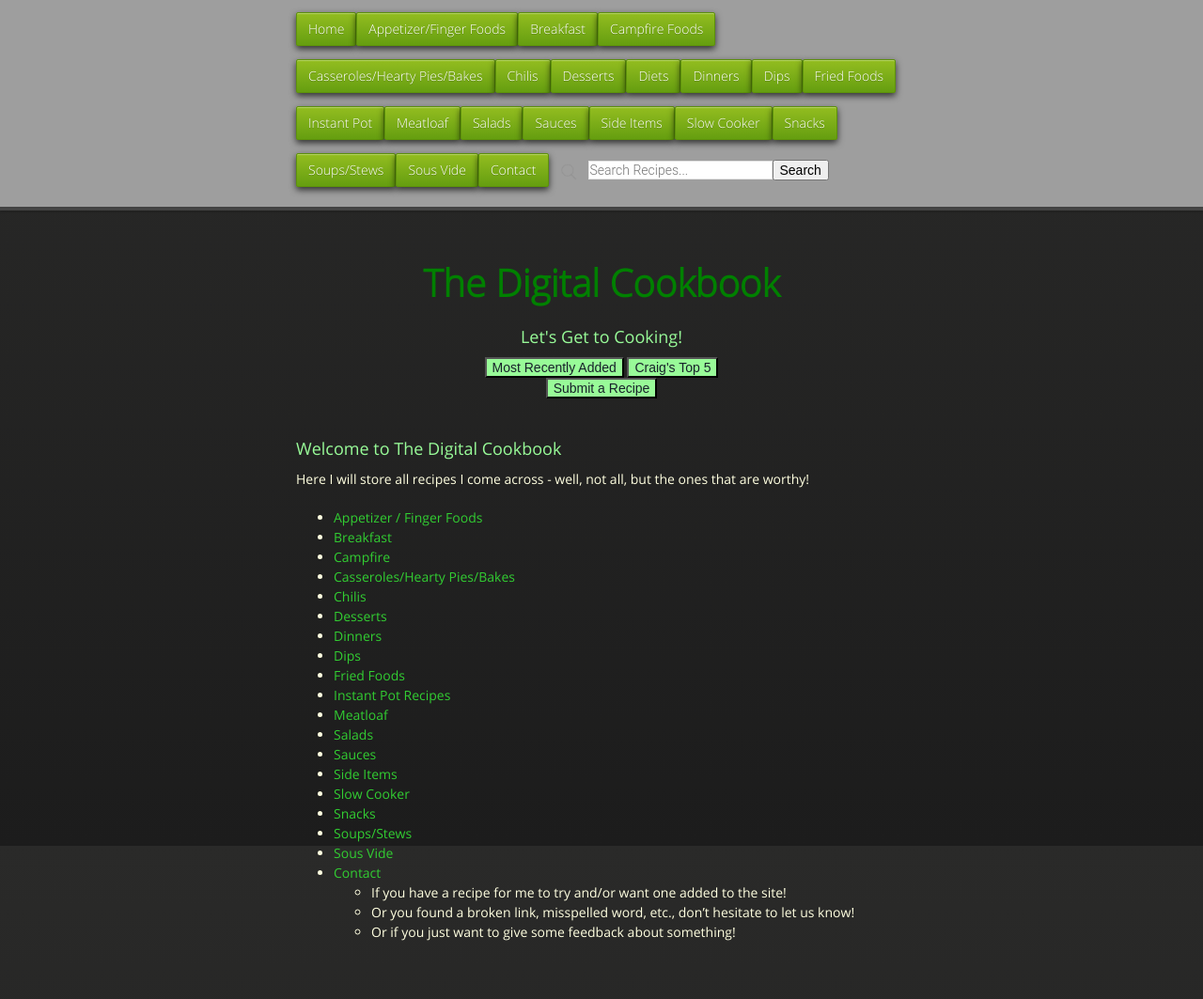
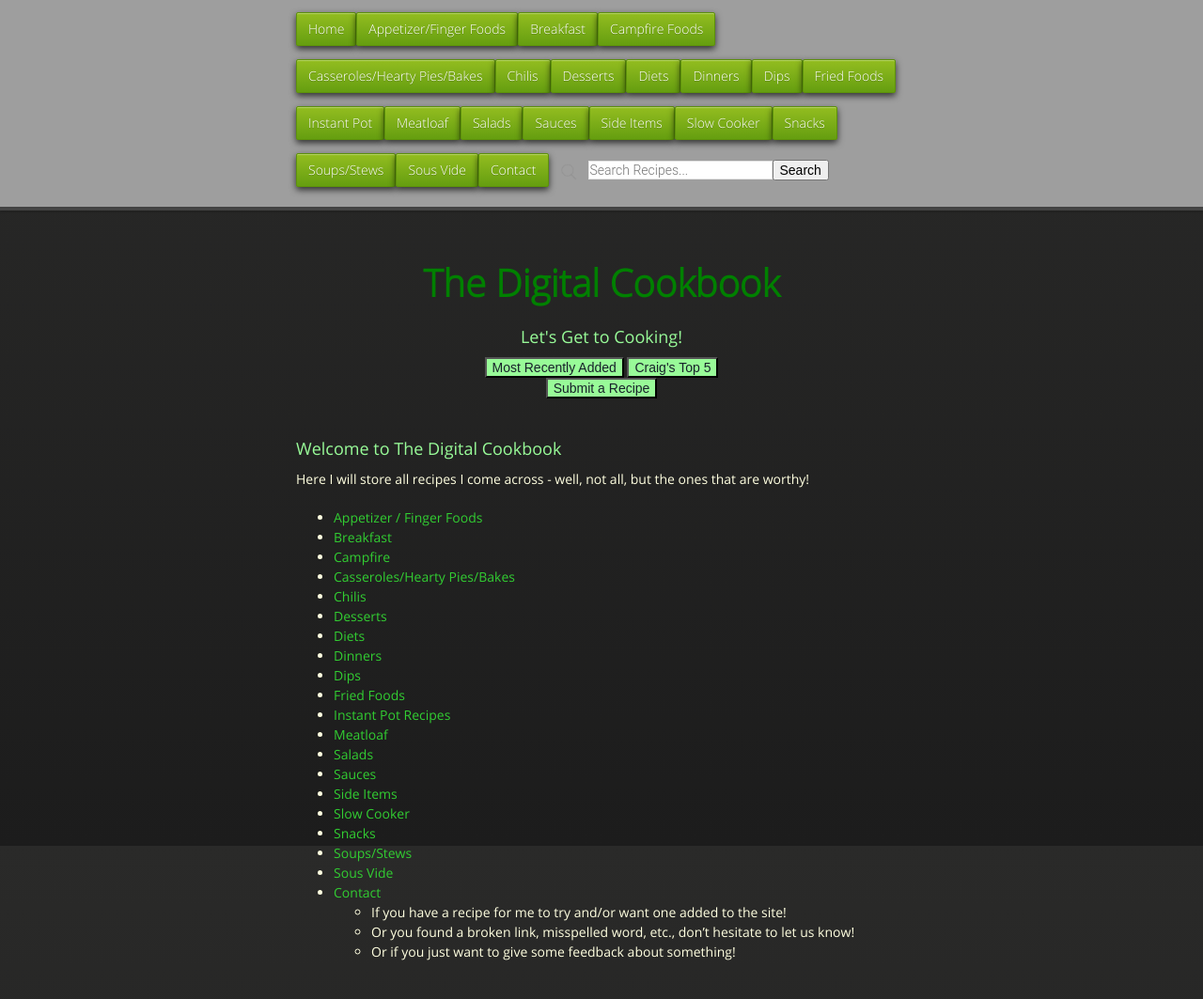
Before and after one commit to cmwillett/TheDigitalCookbook, a Jekyll site: the page built from index.md, in a window 1280 px wide. Shown: the whole page at 94% size. Built offline with Jekyll 4.4.1, drawn with Linux system fonts in a browser that asks for light colours; nearby versions of some CDN libraries; before the commit the page ends 1042 px from its top, so only the background shows below that.

Commit message:
Update index.md

```diff
--- a/index.md
+++ b/index.md
@@ -13,6 +13,7 @@ Here I will store all recipes I come across - well, not all, but the ones that a
 * [Casseroles/Hearty Pies/Bakes]({{site.github.url}}/CasserolesHeartyPiesAndBakes/index.html)
 * [Chilis]({{site.github.url}}/Chilis/index.html)
 * [Desserts]({{site.github.url}}/Desserts/index.html)
+* [Diets]({{site.github.url}}/Diets/index.html)
 * [Dinners]({{site.github.url}}/Dinners/index.html)
 * [Dips]({{site.github.url}}/Dips/index.html)
 * [Fried Foods]({{site.github.url}}/FriedFoods/index.html)
```
